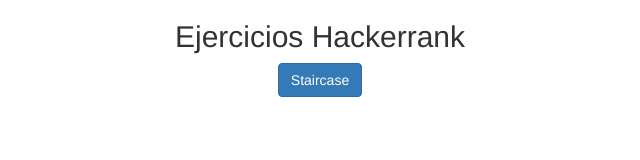
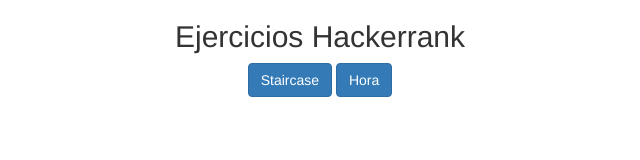
Before and after one commit to nerdale/ejercicios-hackerrank, a plain HTML site: page index.html in a window 1280 px wide. Shown: the whole page, without its empty margins (320-960 px from the left). Drawn offline with nearby package versions, Linux system fonts and the light colour scheme.

Commit message:
adding time convert

```diff
--- a/index.html
+++ b/index.html
@@ -9,7 +9,9 @@
 	<h2 class="text-center">Ejercicios Hackerrank</h2>
 	<div class="botones text-center">
 		<button type="button" class="btn btn-primary" onclick="main()">Staircase</button>
+		<button type="button" class="btn btn-primary" onclick="timeConvert()">Hora</button>
 	</div>
 	<script type="text/javascript" src="js/ejercicio2.js"></script>
+	<script type="text/javascript" src="js/ejercicio3.js"></script>
 </body>
 </html>
--- /dev/null
+++ b/js/ejercicio3.js
@@ -0,0 +1,49 @@
+function timeConvert(parametro){
+    var parametro = prompt("Ingrese una hora (hora + minutos + segundos) ejemplo: 07:05:45PM");
+    var horacompleta = parametro.split(":");
+    var hora = Number(horacompleta[0]);
+    var minutos = horacompleta[1];
+    var segundos = horacompleta[2].substr(0,2);
+    var ampm = horacompleta[2].substr(2);
+
+    if ( ampm === "AM"){
+        if (hora === 12){
+            hora = 0;
+        }
+    }else{
+        if ( hora !== 12){
+            hora += 12;
+        }
+    }
+    if ( hora < 10){
+        hora = "0 " + hora;
+    }
+    document.write(hora + ":" + minutos + ":" + segundos);
+}
+
+/*
+Funcion Hackerrank
+
+function main() {
+    var time = readLine();
+    var horacompleta = time.split(":");
+    var hora = Number(horacompleta[0]);
+    var minutos = horacompleta[1];
+    var segundos = horacompleta[2].substr(0,2);
+    var ampm = horacompleta[2].substr(2);
+
+    if ( ampm === "AM"){
+        if (hora === 12){
+            hora = 0;
+        }
+    }else{
+        if ( hora !== 12){
+            hora += 12;
+        }
+    }
+    if ( hora < 10){
+        hora = "0 " + hora;
+    }
+    console.log(hora + ":" + minutos + ":" + segundos);
+}
+*/
```
